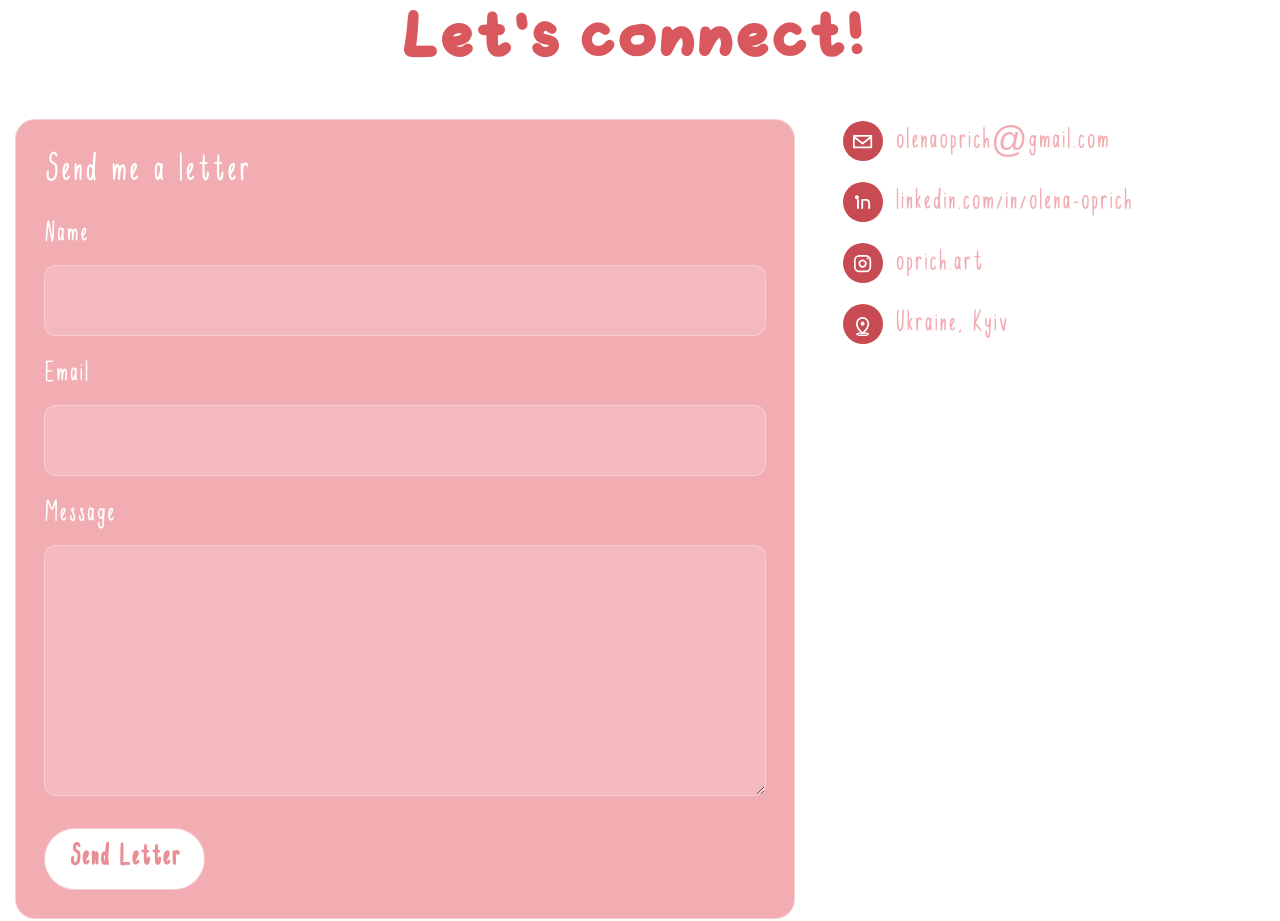
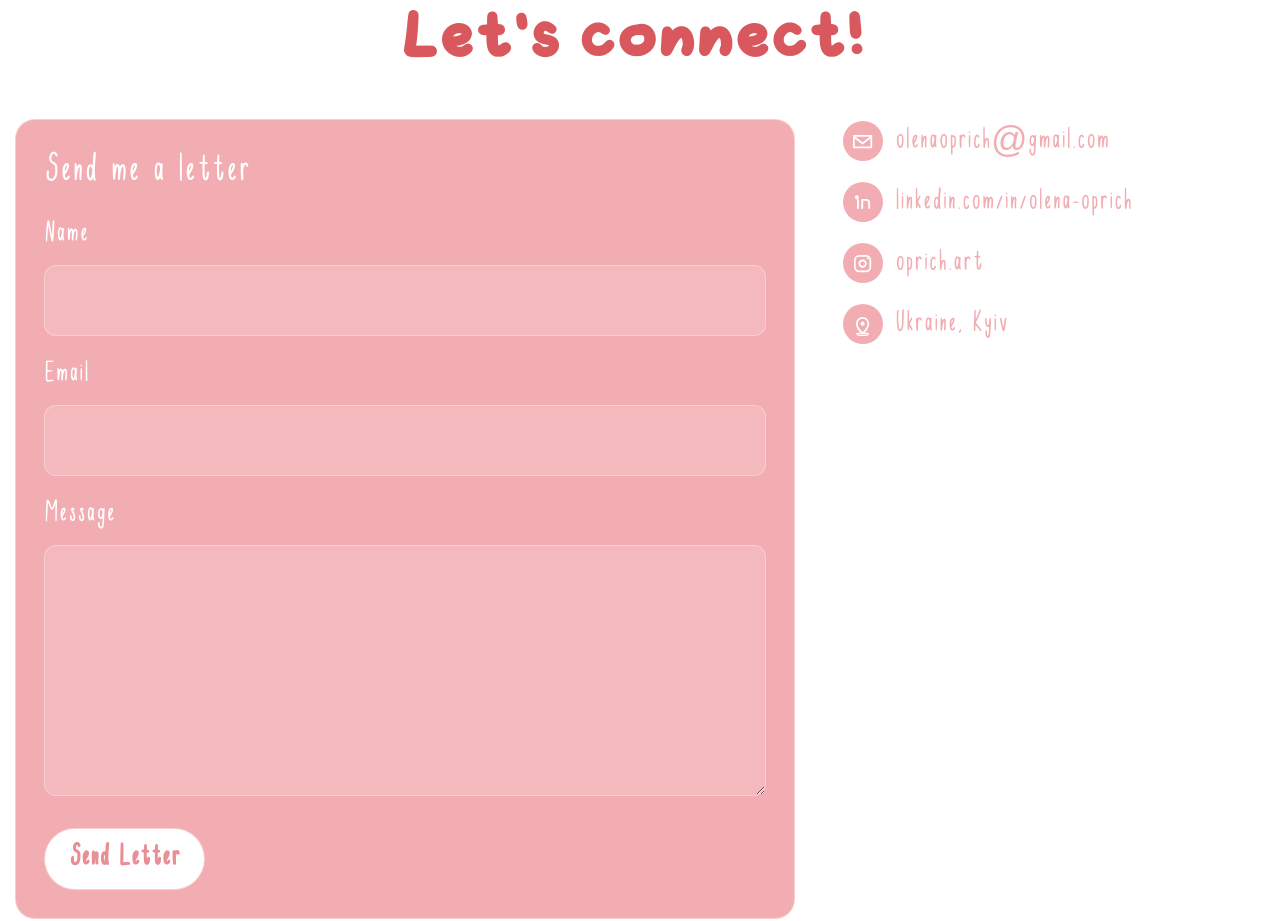
Before and after one commit to paripatetik/illustrator-portfolio, a Next.js app: page / in a window 1280 px wide. Shown: the part 4240-5161 px from the top of the page. Built offline with nearby package versions, Linux system fonts and the light colour scheme; no server answers.

Commit message:
website update

```diff
--- a/components/Contact.js
+++ b/components/Contact.js
@@ -161,8 +161,7 @@
               className="inline-flex items-center gap-5 no-underline md:gap-3"
             >
               <span
-                className="inline-flex h-10 w-10 shrink-0 items-center justify-center rounded-full overflow-hidden text-white"
-                style={{ background: "#c84b53" }}
+                className="inline-flex h-10 w-10 shrink-0 items-center justify-center rounded-full overflow-hidden bg-brand-pink text-white"
               >
                 <MailIcon />
               </span>
@@ -176,8 +175,7 @@
               className="inline-flex items-center gap-5 no-underline md:gap-3"
             >
               <span
-                className="inline-flex h-10 w-10 shrink-0 items-center justify-center rounded-full overflow-hidden text-white"
-                style={{ background: "#c84b53" }}
+                className="inline-flex h-10 w-10 shrink-0 items-center justify-center rounded-full overflow-hidden bg-brand-pink text-white"
               >
                 <LinkedinIcon />
               </span>
@@ -191,8 +189,7 @@
               className="inline-flex items-center gap-5 no-underline md:gap-3"
             >
               <span
-                className="inline-flex h-10 w-10 shrink-0 items-center justify-center rounded-full overflow-hidden text-white"
-                style={{ background: "#c84b53" }}
+                className="inline-flex h-10 w-10 shrink-0 items-center justify-center rounded-full overflow-hidden bg-brand-pink text-white"
               >
                 <InstagramIcon />
               </span>
@@ -201,8 +198,7 @@
 
             <div className="inline-flex items-center gap-5 md:gap-3">
               <span
-                className="inline-flex h-10 w-10 shrink-0 items-center justify-center rounded-full overflow-hidden text-white"
-                style={{ background: "#c84b53" }}
+                className="inline-flex h-10 w-10 shrink-0 items-center justify-center rounded-full overflow-hidden bg-brand-pink text-white"
               >
                 <LocationIcon />
               </span>
```
